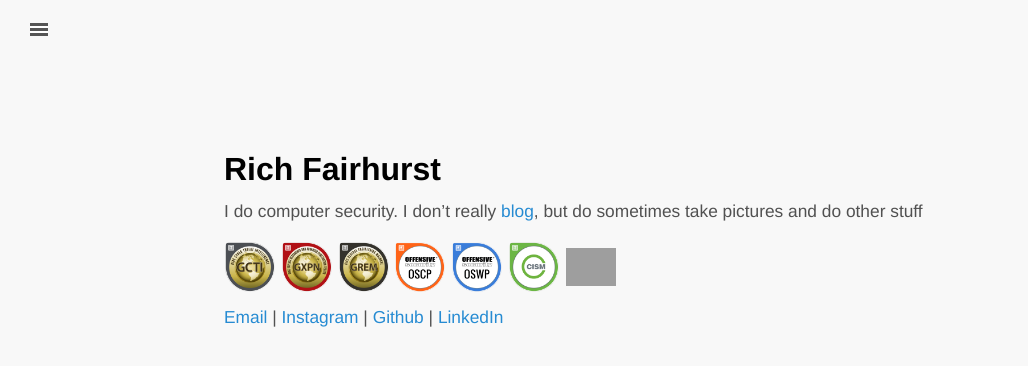
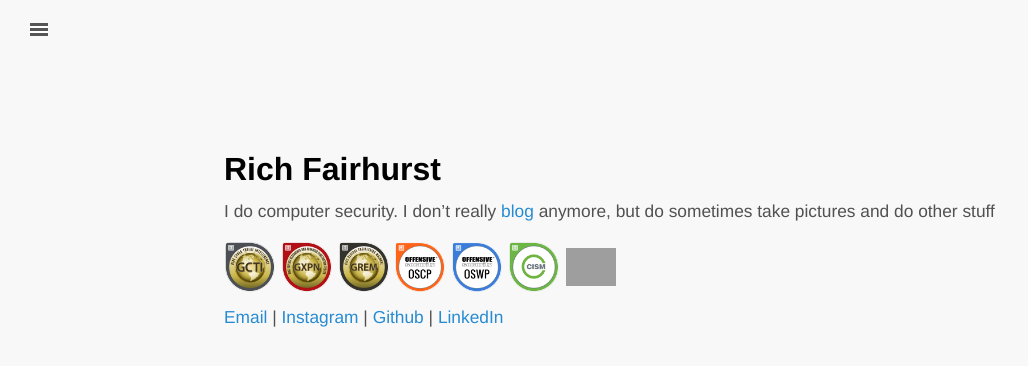
Before and after one commit to richfairhurst/github.io, a Jekyll site: the page built from index.md, in a window 1280 px wide. Shown: the top 366 px of the page, without its empty margins (0-1028 px from the left). Built offline with Jekyll 4.4.1, drawn with Linux system fonts in a browser that asks for light colours; nearby versions of some CDN libraries; grey boxes are pictures that could not be loaded.

Commit message:
updating side bar comment

```diff
--- a/_config.yml
+++ b/_config.yml
@@ -7,7 +7,7 @@
 # Setup
 title:               Rich Fairhurst
 tagline:             'I do stuff. I go places. I write really boring bios'
-description:         'I do stuff. I go places. I write really boring bios'
+description:         'Infrequent ramblings on Cyber Resilience, Risk Management, and Security Leadership'
 url:                 http://www.richfairhurst.co.uk
 baseurl:             ''
 
@@ -20,7 +20,7 @@
 # Custom vars
 version:             1.0.0
 
-gems: [jekyll-paginate]
+plugins: [jekyll-paginate]
 paginate: 2
 paginate_path: "/blog/page:num"
 
--- a/index.md
+++ b/index.md
@@ -5,7 +5,7 @@
 
 <div id="name" class="center">Rich Fairhurst</div>
 
-I do computer security. I don't really <a href="/blog">blog</a>, but do sometimes take pictures and do other stuff
+I do computer security. I don't really <a href="/blog">blog</a> anymore, but do sometimes take pictures and do other stuff
 
 <div>
 <ul class="social-links">
```
